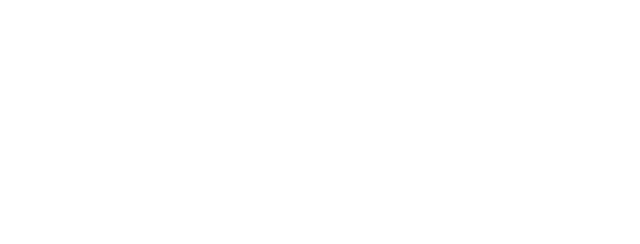
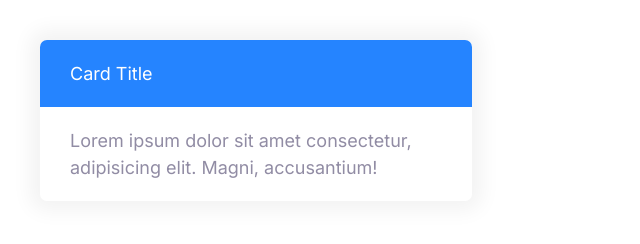
Before and after one commit to ana-m-gaina/landing_page, a plain HTML site: page index.html in a window 1280 px wide. Shown: the whole page, without its empty margins (0-640 px from the left). Drawn offline with Linux system fonts and the light colour scheme.

Commit message:
Card styling.

```diff
--- a/css/styles.css
+++ b/css/styles.css
@@ -279,3 +279,25 @@
         font-size: 1.5rem;
     }
 }
+
+/* Cards */
+ .card{
+    border-radius: 7px;
+    box-shadow: 0 0 20px 10px #f3f3f3;
+    overflow: hidden;
+}
+ .card__header,
+ .card__body {
+    padding: 2rem 3rem;
+
+ }
+
+ .card--primary .card__header{
+    background-color: var(--color-primary);
+    color: #fff;
+ }
+
+ .card--secondary .card__header{
+    background-color: var(--color-secondary);
+    color: #fff;
+ }
--- a/index.html
+++ b/index.html
@@ -13,7 +13,12 @@
 </head>
 
 <body>
-
+    <div style="width: 40%; padding: 4rem;">
+        <div class="card card--primary">
+            <header class="card__header"> Card Title </header>
+            <div class="card__body"> Lorem ipsum dolor sit amet consectetur, adipisicing elit. Magni, accusantium!</div>
+        </div>
+    </div>
 </body>
 
 </html>
```
Also changed, not shown: components/card.html (added, +4 -0 lines).
